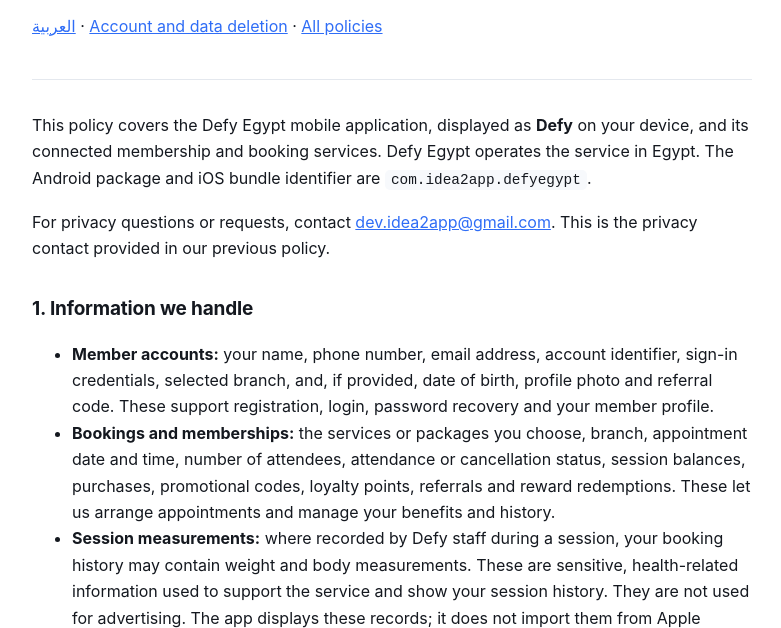
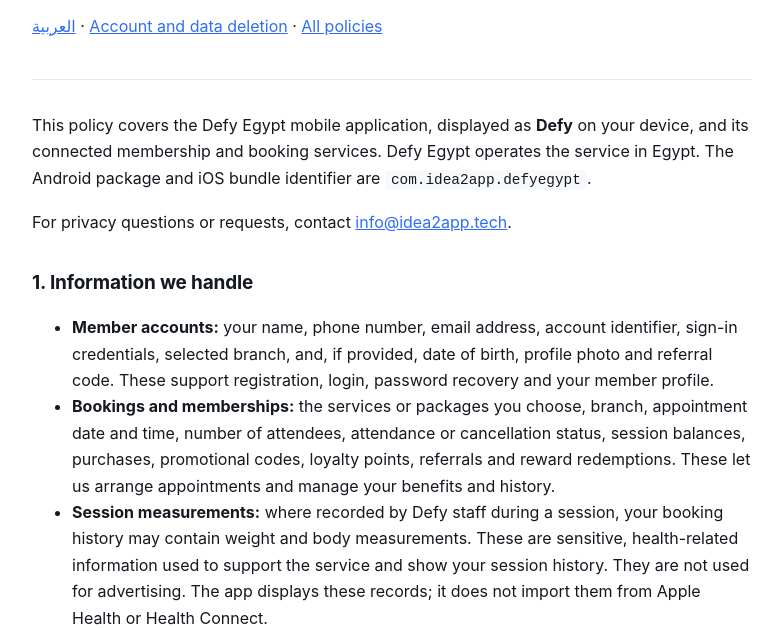
Before and after one commit to Idea-2-App/apps-privacy-policy, a plain HTML site: page apps/defy-egypt/index.html in a window 1280 px wide. Shown: the part 130-758 px from the top of the page, without its empty margins (248-1029 px from the left). Drawn offline with Linux system fonts and the light colour scheme.

Commit message:
Use Idea2App support email for Defy Egypt privacy requests

```diff
--- a/apps/defy-egypt/index.html
+++ b/apps/defy-egypt/index.html
@@ -17,7 +17,7 @@
   </header>
 
   <p>This policy covers the Defy Egypt mobile application, displayed as <strong>Defy</strong> on your device, and its connected membership and booking services. Defy Egypt operates the service in Egypt. The Android package and iOS bundle identifier are <code>com.idea2app.defyegypt</code>.</p>
-  <p>For privacy questions or requests, contact <a href="mailto:dev.idea2app@gmail.com">dev.idea2app@gmail.com</a>. This is the privacy contact provided in our previous policy.</p>
+  <p>For privacy questions or requests, contact <a href="mailto:info@idea2app.tech">info@idea2app.tech</a>.</p>
 
   <h2>1. Information we handle</h2>
   <ul>
@@ -55,7 +55,7 @@
     <p>You can start deletion in either of these ways:</p>
     <ol>
       <li><strong>In the app:</strong> sign in, open <strong>Profile → Delete account</strong>, then confirm. The app deletes the member account and linked records such as bookings and packages, and signs you out.</li>
-      <li><strong>Without opening the app:</strong> email <a href="mailto:dev.idea2app@gmail.com?subject=Defy%20Egypt%20account%20deletion">dev.idea2app@gmail.com</a> with the subject <strong>Defy Egypt account deletion</strong>. Include the phone number or email associated with the account. Tell us if you want deletion of the whole account or particular information.</li>
+      <li><strong>Without opening the app:</strong> email <a href="mailto:info@idea2app.tech?subject=Defy%20Egypt%20account%20deletion">info@idea2app.tech</a> with the subject <strong>Defy Egypt account deletion</strong>. Include the phone number or email associated with the account. Tell us if you want deletion of the whole account or particular information.</li>
     </ol>
     <p>We may ask for proportionate information to verify ownership before acting on an emailed request. <strong>Do not send your password, full card details or unnecessary medical information.</strong> Removing the app from your phone does not by itself delete your account.</p>
     <p>Account/profile information and linked personal records are removed through deletion, subject to the limited retention exceptions above. Your payment provider may separately retain transaction records under its own obligations. You can also email the same contact to request access to, correction of, or information about the retention of your data.</p>
@@ -64,11 +64,11 @@
   <h2>6. Age, external services and policy changes</h2>
   <p>Defy Egypt is not directed at people under 16, consistent with our previous policy. If you believe a child under 16 has provided personal information, contact us so we can investigate and take appropriate removal steps.</p>
   <p>External payment, map and communication services operate under their own policies. We will publish policy changes here with a revised date and provide an additional notice for material changes when required.</p>
-  <p><strong>Privacy contact:</strong> <a href="mailto:dev.idea2app@gmail.com">dev.idea2app@gmail.com</a> · Defy Egypt, Egypt.</p>
+  <p><strong>Privacy contact:</strong> <a href="mailto:info@idea2app.tech">info@idea2app.tech</a> · Defy Egypt, Egypt.</p>
 
   <section id="arabic" lang="ar" dir="rtl">
     <h2>سياسة الخصوصية — ديفاي إيجيبت</h2>
-    <p>آخر تحديث: 25 أكتوبر 2026. تنطبق هذه السياسة على تطبيق Defy Egypt، الذي يظهر على الجهاز باسم Defy، وخدمات العضويات والحجوزات المرتبطة به. تشغّل Defy Egypt الخدمة في مصر. معرّف التطبيق على Android وiOS هو <bdi><code>com.idea2app.defyegypt</code></bdi>. للتواصل بشأن الخصوصية: <bdi><a href="mailto:dev.idea2app@gmail.com">dev.idea2app@gmail.com</a></bdi>، وهو عنوان التواصل الوارد في السياسة السابقة.</p>
+    <p>آخر تحديث: 25 أكتوبر 2026. تنطبق هذه السياسة على تطبيق Defy Egypt، الذي يظهر على الجهاز باسم Defy، وخدمات العضويات والحجوزات المرتبطة به. تشغّل Defy Egypt الخدمة في مصر. معرّف التطبيق على Android وiOS هو <bdi><code>com.idea2app.defyegypt</code></bdi>. للتواصل بشأن الخصوصية: <bdi><a href="mailto:info@idea2app.tech">info@idea2app.tech</a></bdi>.</p>
 
     <h3>المعلومات واستخداماتها</h3>
     <ul>
@@ -90,13 +90,13 @@
     <p>قد تستلزم الالتزامات المحاسبية أو النزاعات الاحتفاظ بسجلات دفع محددة بعد حذف الحساب، ويقتصر استخدامها على ذلك الغرض. وقد تبقى نسخ متبقية في النسخ الاحتياطية الدورية، إن استُخدمت، حتى انتهاء مدة تلك النسخ. نستخدم ضوابط وصول واتصالات آمنة للمساعدة في حماية البيانات، ولا يمكن ضمان الأمان المطلق. قد تعالج جهات الاستضافة والإشعارات والدفع معلومات خارج مصر، مع تطبيق الضمانات المطلوبة.</p>
 
     <h3>حذف الحساب والبيانات والحقوق</h3>
-    <p>من داخل التطبيق: سجّل الدخول ثم افتح <strong>الملف الشخصي ← حذف الحساب</strong> وأكد الطلب؛ تُحذف العضوية والسجلات المرتبطة مثل الحجوزات والباقات ويتم تسجيل خروجك. وللطلب دون فتح التطبيق، راسل <bdi><a href="mailto:dev.idea2app@gmail.com?subject=Defy%20Egypt%20account%20deletion">dev.idea2app@gmail.com</a></bdi> بعنوان «طلب حذف حساب Defy Egypt»، مع رقم الهاتف أو البريد المرتبط بالحساب، وحدد هل تريد حذف الحساب بالكامل أم بيانات معينة.</p>
+    <p>من داخل التطبيق: سجّل الدخول ثم افتح <strong>الملف الشخصي ← حذف الحساب</strong> وأكد الطلب؛ تُحذف العضوية والسجلات المرتبطة مثل الحجوزات والباقات ويتم تسجيل خروجك. وللطلب دون فتح التطبيق، راسل <bdi><a href="mailto:info@idea2app.tech?subject=Defy%20Egypt%20account%20deletion">info@idea2app.tech</a></bdi> بعنوان «طلب حذف حساب Defy Egypt»، مع رقم الهاتف أو البريد المرتبط بالحساب، وحدد هل تريد حذف الحساب بالكامل أم بيانات معينة.</p>
     <p>قد نطلب معلومات مناسبة للتحقق من ملكية الحساب. لا ترسل كلمة المرور أو بيانات البطاقة الكاملة أو معلومات طبية غير لازمة. إزالة التطبيق وحدها لا تحذف الحساب. تسري الاستثناءات المحدودة للاحتفاظ المذكورة أعلاه، وقد يحتفظ مزود الدفع بسجلات مستقلة وفق التزاماته. يمكنك استخدام عنوان التواصل نفسه لطلب الوصول إلى بياناتك أو تصحيحها أو الاستفسار عن مدة الاحتفاظ بها.</p>
 
     <h3>العمر والتحديثات</h3>
     <p>الخدمة غير موجّهة لمن هم دون 16 عامًا، وفق السياسة السابقة. إذا اعتقدت أن طفلًا دون هذا العمر قدم بيانات شخصية، تواصل معنا للتحقق واتخاذ خطوات الإزالة المناسبة. تخضع خدمات الدفع والخرائط والتواصل الخارجية لسياساتها. ننشر التحديثات في هذه الصفحة مع تعديل التاريخ، ونقدم إشعارًا إضافيًا بالتغييرات الجوهرية عندما يكون ذلك مطلوبًا.</p>
   </section>
-  <footer>Defy Egypt · Privacy enquiries: <a href="mailto:dev.idea2app@gmail.com">dev.idea2app@gmail.com</a></footer>
+  <footer>Defy Egypt · Privacy enquiries: <a href="mailto:info@idea2app.tech">info@idea2app.tech</a></footer>
 </main>
 </body>
 </html>
```
